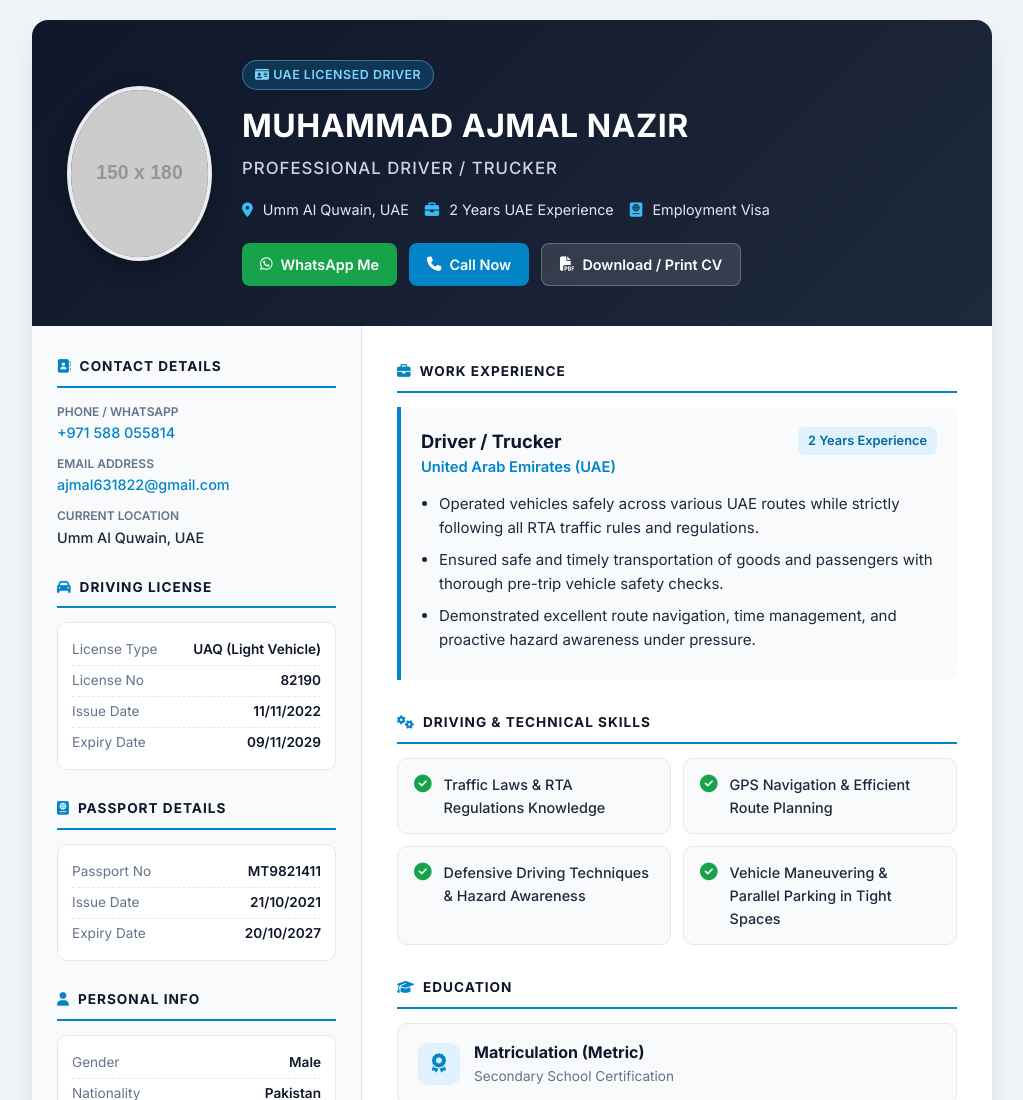
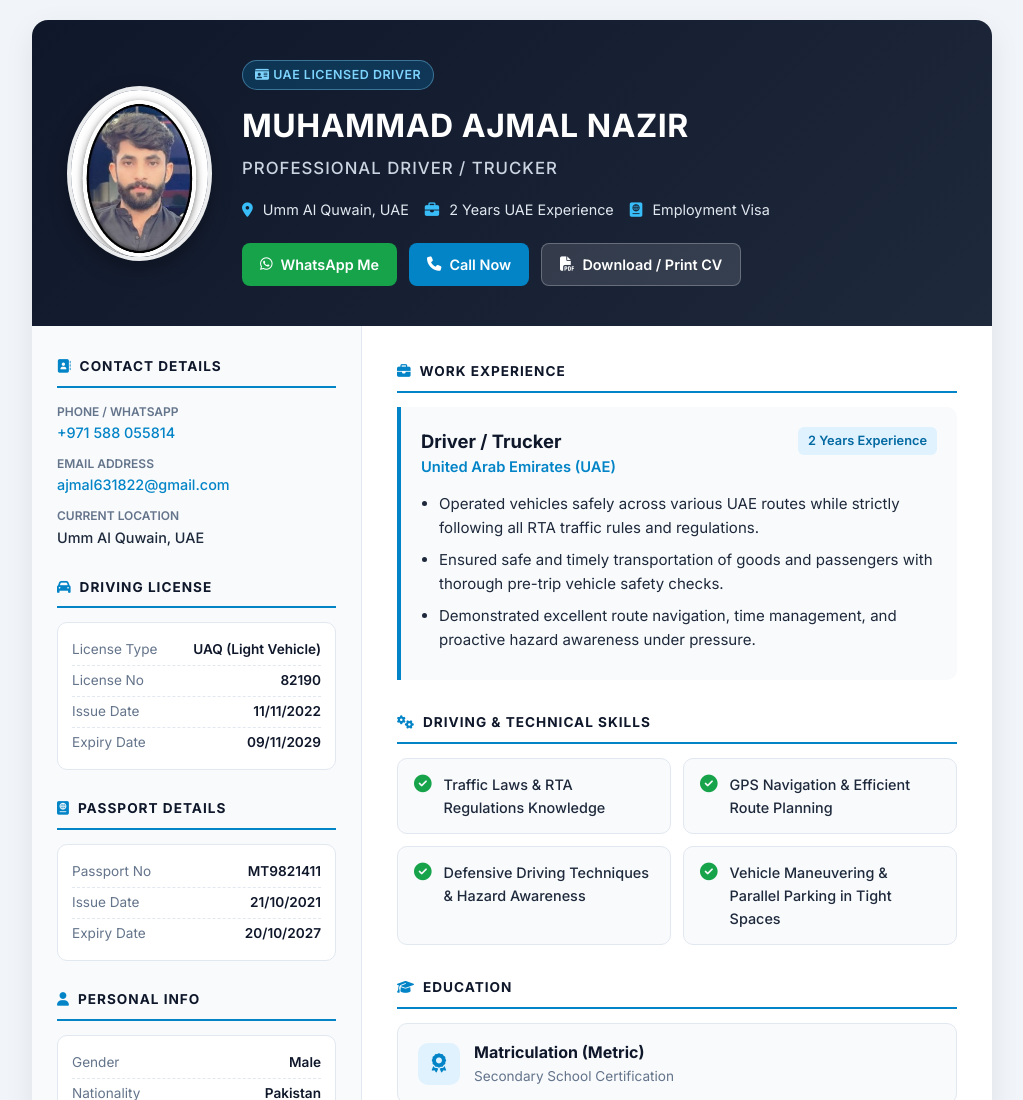
Before and after one commit to ATAVA-DIGITAL/Digital-Resume-Making, a plain HTML site: page index.html in a window 1280 px wide. Shown: the top 1100 px of the page, without its empty margins (128-1151 px from the left). Drawn offline with Linux system fonts and the light colour scheme; placeholder pictures from the web are drawn by us.

Commit message:
Update index.html

```diff
--- a/index.html
+++ b/index.html
@@ -476,8 +476,8 @@
     <!-- Hero Header -->
     <header class="hero">
         <div class="profile-img-wrapper">
-            <!-- GitHub-ൽ അപ്‌ലോഡ് ചെയ്യുമ്പോൾ ഫോട്ടോയ്ക്ക് photo.png എന്ന പേര് നൽകുക -->
-            <img src="photo.png" alt="Muhammad Ajmal Nazir" onerror="this.src='https://via.placeholder.com/150x180?text=Photo'">
+            <!-- GitHub-ൽ അപ്‌ലോഡ് ചെയ്യുമ്പോൾ ഫോട്ടോയ്ക്ക് photo.jpg എന്ന പേര് നൽകുക -->
+            <img src="photo.jpg" alt="Muhammad Ajmal Nazir" onerror="this.src='https://via.placeholder.com/150x180?text=Photo'">
         </div>
         <div class="hero-info">
             <span class="badge"><i class="fa-solid fa-id-card"></i> UAE Licensed Driver</span>
```
